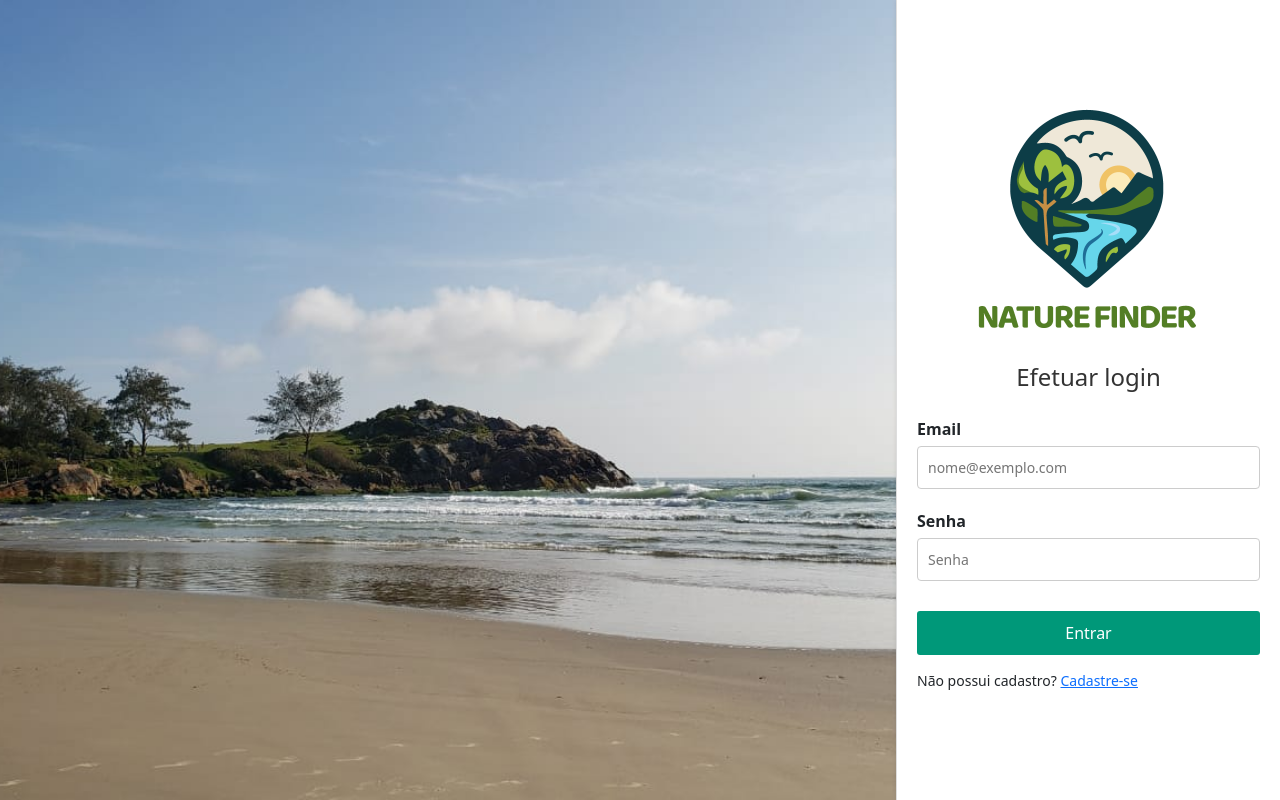
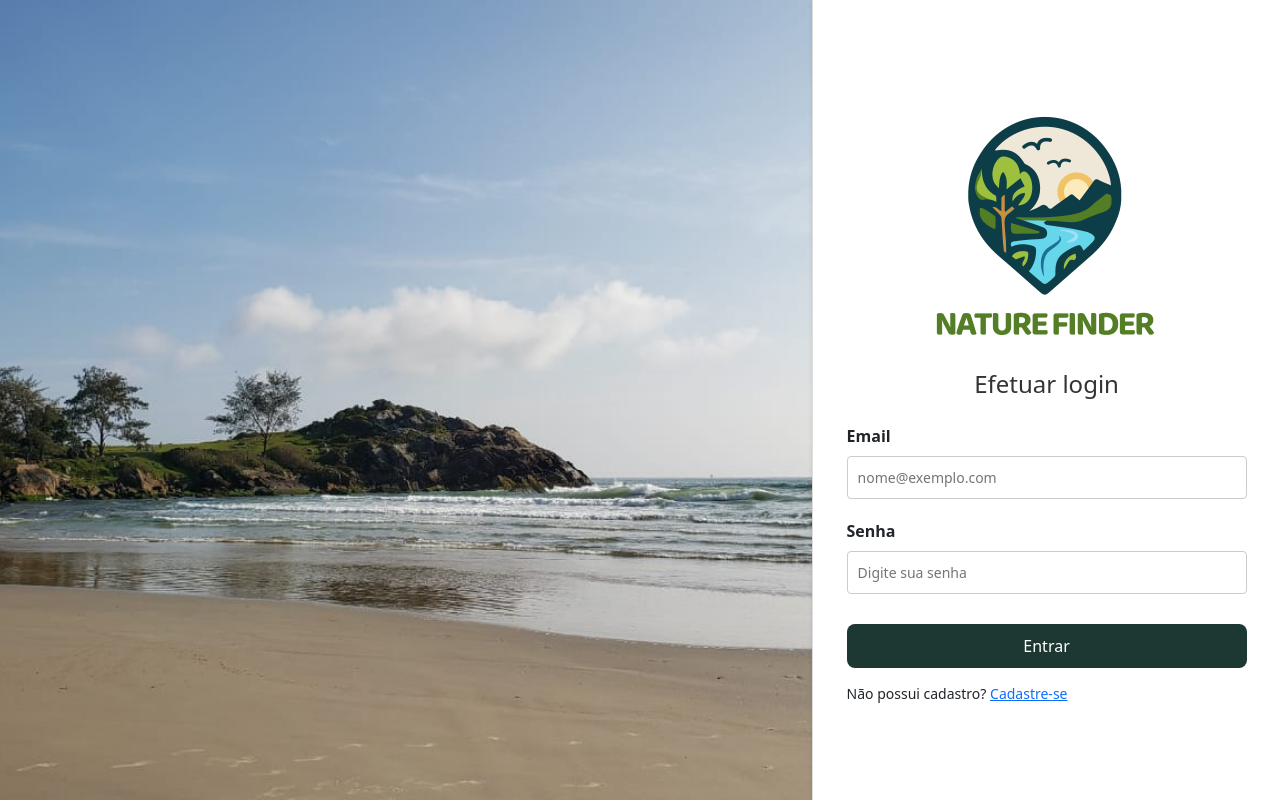
Before and after one commit to diegocmps/nat365Front, a React (Vite) app: page /login in a window 1280 px wide. Built offline with nearby package versions, Linux system fonts and the light colour scheme.

Commit message:
alteração de espaçamento e botão da página de login

```diff
--- a/src/pages/signin/signin.css
+++ b/src/pages/signin/signin.css
@@ -17,7 +17,7 @@
 }
 
 .login-container {
-    width: 30%;
+    width: 40%;
     display: flex;
     flex-direction: column;
     align-items: center;
@@ -31,6 +31,7 @@
 .logo {
     width: 250px;
     margin-bottom: 20px;
+    margin-top: 20px;
 }
 
 .login-area {
@@ -51,7 +52,7 @@ h1 {
 
 label {
     font-weight: bold;
-    margin-bottom: 5px;
+    margin-bottom: 8px;
 }
 
 input {
@@ -63,17 +64,17 @@ input {
 }
 
 button {
-    background-color: #009879;
+    background-color: #1d3732;
     color: #fff;
     border: none;
     padding: 10px;
-    border-radius: 3px;
+    border-radius: 8px;
     cursor: pointer;
     margin-top: 10px;
 }
 
 button:hover {
-    background-color: #31cdad;
+    background-color: #155e4f;
 }
 
 p {
--- a/src/pages/signin/signin.jsx
+++ b/src/pages/signin/signin.jsx
@@ -49,7 +49,7 @@ export function Signin() {
                             <input
                                 type="password"
                                 id="floatingPassword"
-                                placeholder="Senha"
+                                placeholder="Digite sua senha"
                                 {...register('senha', { required: true })}
                             />
                             {errors.senha && <p>Senha é obrigatória</p>}
```
